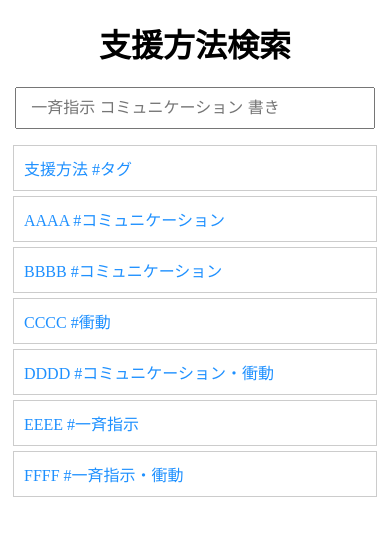
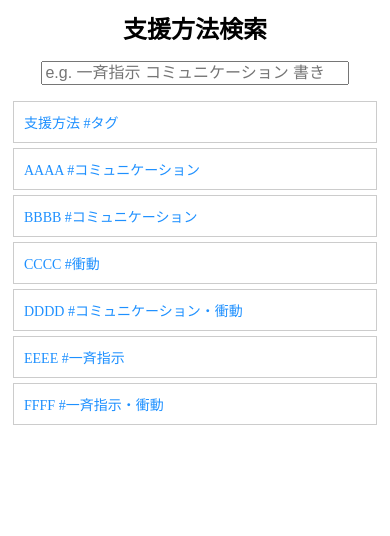
Before and after one commit to takuya-a1/js, a plain HTML site: page index.html in a window 390 px wide. Drawn offline with Linux system fonts and the light colour scheme.

Commit message:
Update index.html

```diff
--- a/index.html
+++ b/index.html
@@ -2,18 +2,20 @@
 <html>
 <head>
     <title>支援方法検索</title>
+    <meta name="viewport" content="width=device-width, initial-scale=1">
     <style>
+        /* 通常のスタイル */
         h1 {
             text-align: center;
             margin-top: 20px;
+            font-size: 28px;
         }
 
         #search-bar {
-            width: 90%;
+            width: 80%;
             margin: 0 auto;
             display: block;
-            padding: 10px;
-            font-size: 16px;
+            font-size: 18px;
         }
 
         ul {
@@ -46,11 +48,36 @@
             margin-right: 20px;
             color: #888;
         }
+
+        /* スマートフォン向けのスタイル */
+        @media (max-width: 600px) {
+            h1 {
+                font-size: 24px;
+                margin-top: 10px;
+            }
+
+            #search-bar {
+                font-size: 16px;
+            }
+
+            li {
+                font-size: 14px;
+            }
+
+            #detail-content {
+                font-size: 16px;
+            }
+
+            #citation {
+                font-size: 12px;
+                margin-right: 10px;
+            }
+        }
     </style>
 </head>
 <body>
     <h1>支援方法検索</h1>
-    <input type="text" id="search-bar" placeholder=" 一斉指示 コミュニケーション 書き" onkeyup="searchSupportMethods()">
+    <input type="text" id="search-bar" placeholder="e.g. 一斉指示 コミュニケーション 書き" onkeyup="searchSupportMethods()">
 
     <div id="search-results">
         <ul id="support-methods">
```
